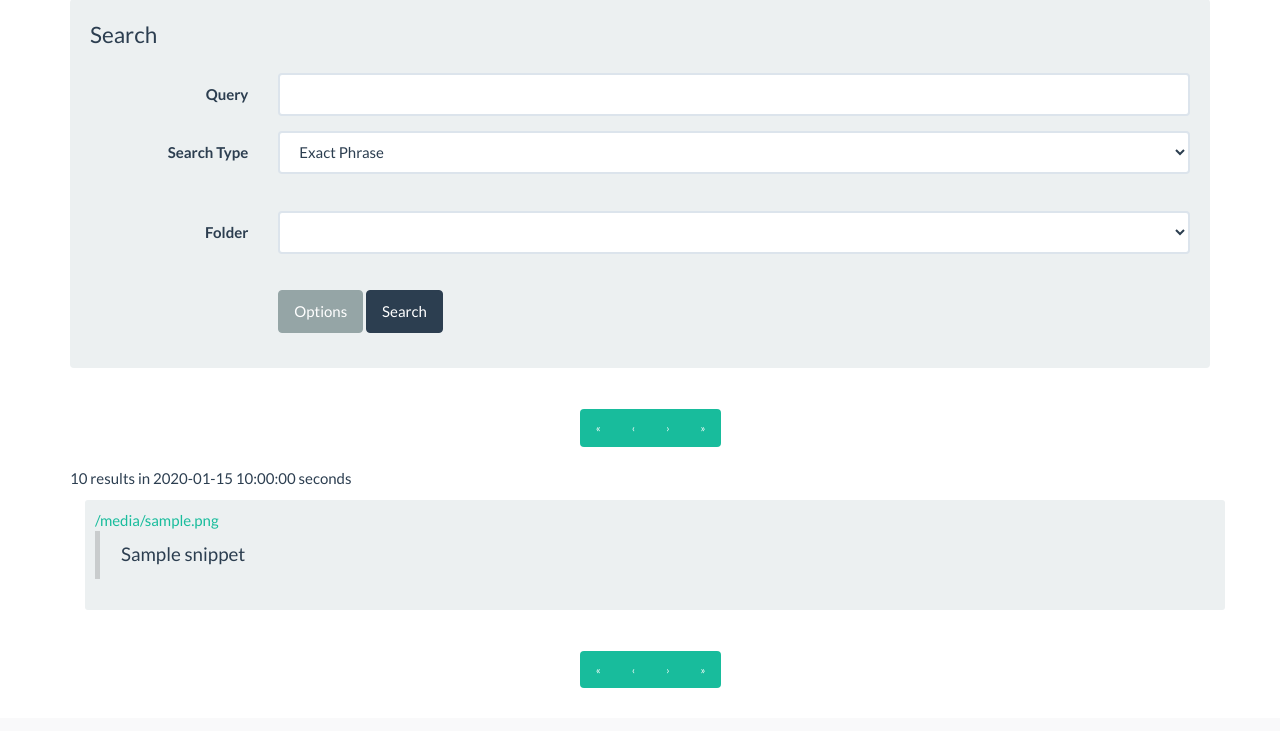
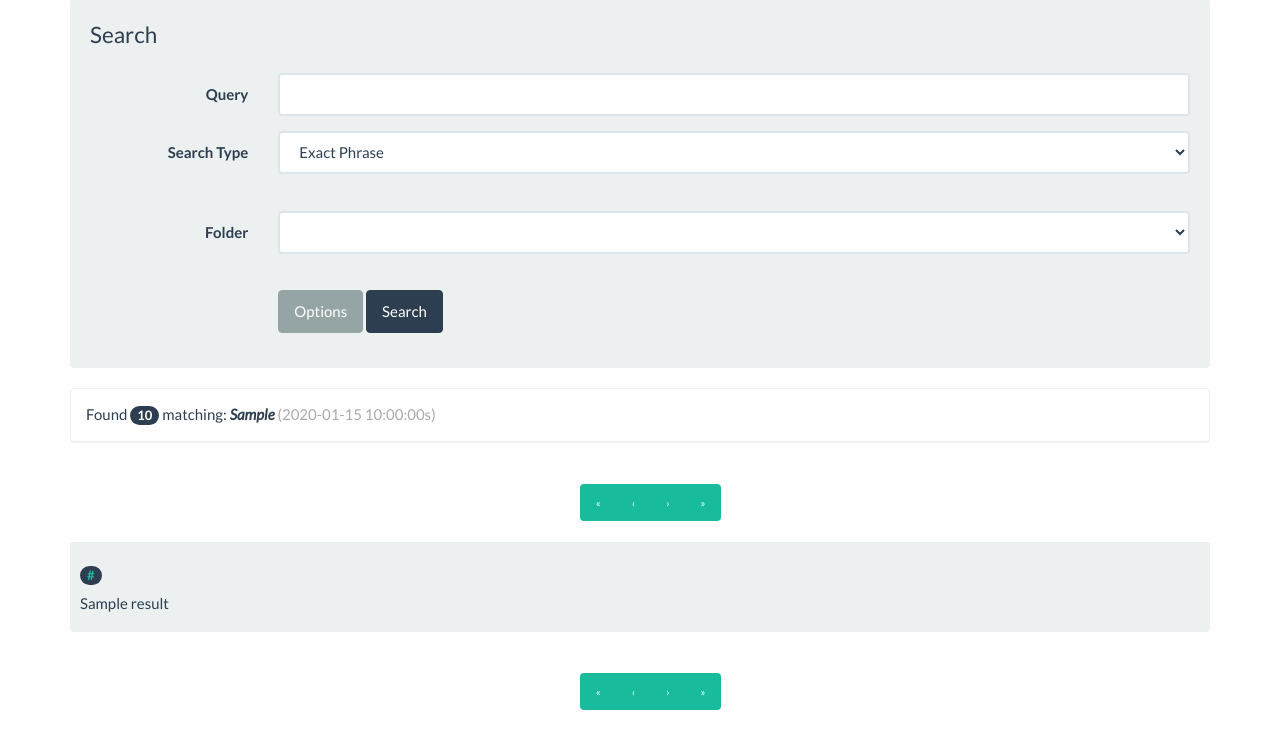
Before and after one commit to aseem-keyal/aseemsDB, a FastAPI app: template templates/results.html in a window 1280 px wide; the page is wider, and only the part inside the window is pictured. Shown: the part 82-813 px from the top of that part. Before the commit the page ends 770 px from the top of that part, so only its background shows below. Run offline with FastAPI, Linux system fonts and the light colour scheme; the template is opened without the code that fills it: most values are stand-ins (such as "Sample title", 1, 10 or a date in 2020); lists and menus that the app fills with data are empty.

Commit message:
results page changes

```diff
--- a/main.py
+++ b/main.py
@@ -74,6 +74,7 @@
         sort: Optional[str] = "url",
         ascending: Optional[int] = Query(0, ge=0, le=1),
         page: Optional[int] = Query(1, ge=1)):
+    #results, nres, time = recoll_search(query, searchtype, dir, sort, ascending, page, dosnippets=False)
     results, nres, time = recoll_search(query, searchtype, dir, sort, ascending, page)
     return templates.TemplateResponse("results.html", {"request": request,
                                                         "results": results,
@@ -81,14 +82,22 @@
                                                         "time": round(time.total_seconds(), 2),
                                                         "searchtype": searchtype,
                                                         "page": page,
+                                                        "qs": build_query_string(query, dir),
                                                         "pages": calculate_pages(nres, 25),
                                                         "page_href": render_page_link,
+                                                        "packet_href": render_packet_link,
+                                                        "render_set_name": render_set_name,
+                                                        "offset": calculate_offset(page, 25),
                                                         "sorts": SORTS,
                                                         "render_path": render_path,
+                                                        "replace_underscores": replace_underscores,
                                                         "dirs": sorted_dirs(["/home/aseem/Documents/aseemsDB/fastapi-rewrite/static/packet_archive/"], 2)})
 
 # Helper methods
 query_wraps = ["\"%s\"l", "\"ANSWER: %s\"", "%s"]
+tossup_keywords = ["for 10 points", "for ten points", "ftp"]
+bonus_keywords = ["for 10 points each", "for ten points each", "ftpe"]
+
 def get_dirs(tops, depth):
     v = []
     for top in tops:
@@ -111,13 +120,22 @@
         return '</span>'
 
 def render_path(path):
-    return re.sub('.+/','', path).replace("_", " ")
+    return replace_underscores(re.sub('.+/','', path))
+
+def replace_underscores(filename):
+    return filename.replace("_", " ")
 
 def render_page_link(query, page):
     q = dict(query)
     q['page'] = page
     # TODO: extract 'results' out into a string variable
     return './results?%s' % urllib.parse.urlencode(q)
+
+def render_packet_link(filename):
+    return "." + filename[filename.find('/static'):]
+
+def render_set_name(filename):
+    return replace_underscores('/'.join(filename.rsplit('/',3)[1:-1]))
 
 def calculate_offset(page, per_page):
     return (page - 1) * per_page
@@ -151,6 +169,18 @@
             query.scroll(offset, mode='absolute')
     return query
 
+def make_question_badge(snippet):
+    bonus_badge = '<span class="label label-info">Bonus</span>'
+    tossup_badge = '<span class="label label-primary">Tossup</span>'
+    if any(keyword in snippet for keyword in bonus_keywords):
+        return bonus_badge
+    elif any(keyword in snippet for keyword in tossup_keywords):
+        return tossup_badge
+    elif snippet.count(" 10 ") > 0:
+        return bonus_badge
+    else:
+        return tossup_badge
+
 def recoll_search(query, searchtype, dir, sort, ascending, page, dosnippets=True):
     query = wrap_query(query, searchtype)
     tstart = datetime.datetime.now()
@@ -173,6 +203,8 @@
                     d[f] = ''
             if dosnippets:
                 d['snippet'] = q.makedocabstract(doc, highlighter)
+                d['question_type'] = make_question_badge(d['snippet'])
+            print(d)
             results.append(d)
         except:
             break
--- a/templates/components/result.html
+++ b/templates/components/result.html
@@ -1,6 +1,17 @@
-<div class="container">
-	<div class="well well-sm">
-		<a href="{{ result['url'] }}">{{ result['filename'] }}</a>
+<div class="well well-sm">
+	<h4>
+		{% set i = results.index(result) %}
+		{% set number = offset + i + 1 %}
+		<span class="badge">
+			<a href="#">#{{number}}</a>
+		</span>
+		<a href="{{ packet_href(result['url']) }}">{{ replace_underscores(result['filename']) }}</a>
+	</h4>
+	{% if 'author' in result and result['author']|length > 0 %}
+		<h5>{{ result['author'] }}</h5>
+	{% endif %}
+	<h5>{{ result['question_type'] | safe }} {{ render_set_name(result['url']) }}</h5>
+	{% if 'snippet' in result and result['snippet']|length > 0%}
 		<blockquote>{{result['snippet'] | safe}}</blockquote>
-	</div>
+	{% endif %}
 </div>
--- a/templates/results.html
+++ b/templates/results.html
@@ -2,8 +2,15 @@
 {% block title %} - Results{% endblock %}
 {% block content %}
 	{% include 'components/search.html' %}
+	<div class="panel panel-default">
+		<div class="panel-body">
+			<div class="found">
+				Found <span class="badge"><b>{{nres}}</b></span> matching: <b><i>{{qs}}</i></b>
+				<span class="gray">({{time}}s)</span>
+			</div>
+		</div>
+	</div>
 	{% include 'components/pages.html' %}
-	<p>{{ nres }} results in {{ time }} seconds</p>
 	{% for result in results %}
 		{% include 'components/result.html' %}
 	{% endfor %}
```
